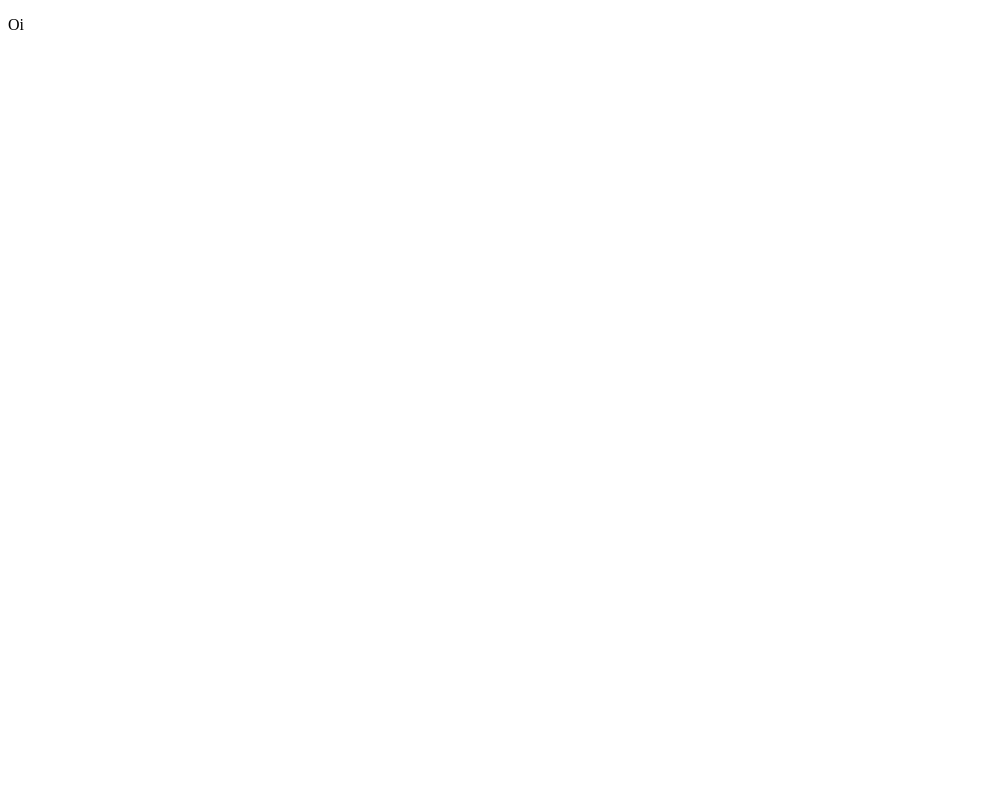
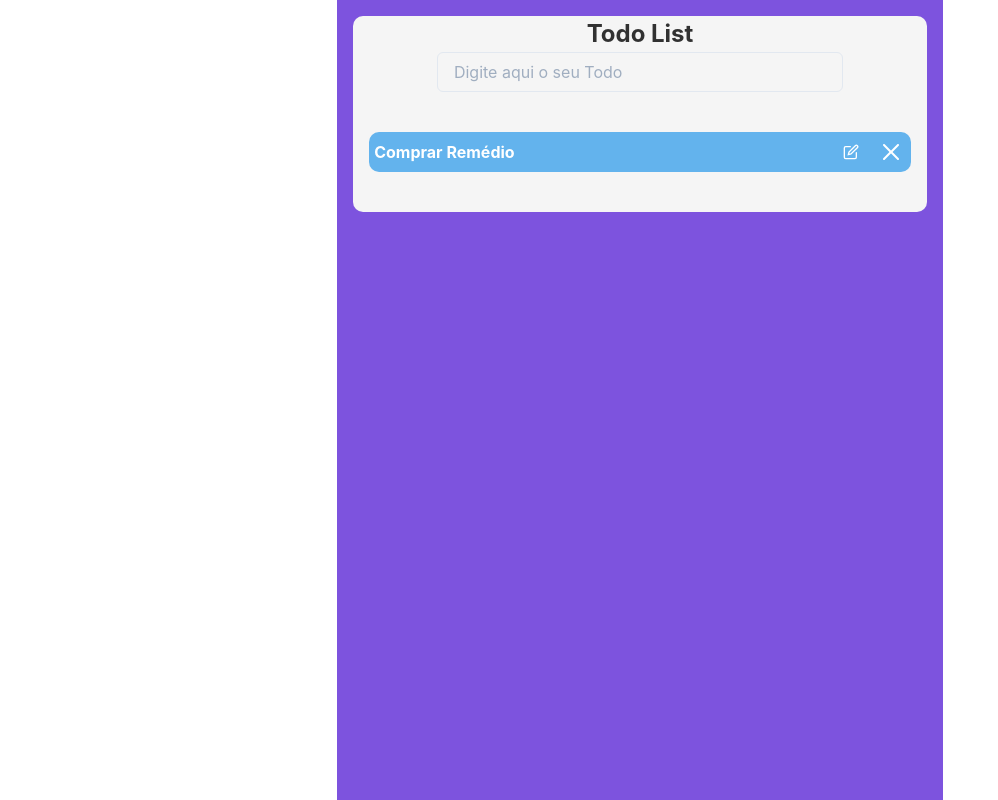
Before and after one commit to Rarysont/todo-list, a React (Create React App) app: page / in a window 1280 px wide. Shown: the whole page, without its empty margins (0-998 px from the left). Built offline with nearby package versions, Linux system fonts and the light colour scheme.

Commit message:
create screen todo

```diff
--- a/src/App.tsx
+++ b/src/App.tsx
@@ -1,7 +1,13 @@
+import { ChakraProvider } from '@chakra-ui/react';
+
 import Routes from './Routes';
 
 function App() {
-  return <Routes />;
+  return (
+    <ChakraProvider>
+      <Routes />
+    </ChakraProvider>
+  );
 }
 
 export default App;
--- a/src/screens/Todo/index.tsx
+++ b/src/screens/Todo/index.tsx
@@ -1,8 +1,45 @@
+import { EditIcon, CloseIcon } from '@chakra-ui/icons';
+import { Box, IconButton, Center, Container, Flex, Input, InputGroup, Stack, Text } from '@chakra-ui/react';
+
 function Todo() {
   return (
-    <div>
-      <p>Oi</p>
-    </div>
+    <Container bg="#7D53DE" minH="100vh" p={4}>
+      <Container bg="whitesmoke" borderRadius="10px">
+        <Flex flexDirection="column">
+          <Center>
+            <Text fontWeight="bold" fontSize="24" color="blackAlpha.800">
+              Todo List
+            </Text>
+          </Center>
+
+          <Center>
+            <Stack w="75%">
+              <InputGroup>
+                <Input variant="outline" type="text" placeholder="Digite aqui o seu Todo" />
+              </InputGroup>
+            </Stack>
+          </Center>
+          <Box bg="blue.300" marginTop="10" marginBottom="10" borderRadius="10px">
+            <Flex justifyContent="space-between">
+              <Center marginLeft="5px">
+                <Text fontWeight="bold" fontSize="16" color="white">
+                  Comprar Remédio
+                </Text>
+              </Center>
+
+              <Box>
+                <IconButton variant="ghost" aria-label="teste" icon={<EditIcon color="white" />}>
+                  Edit
+                </IconButton>
+                <IconButton variant="ghost" aria-label="Search database" icon={<CloseIcon color="white" />}>
+                  Delete
+                </IconButton>
+              </Box>
+            </Flex>
+          </Box>
+        </Flex>
+      </Container>
+    </Container>
   );
 }
 
```
Also changed, not shown: package.json (+8 -1 lines), 1 other file (tests, documents, lock files or other folders).
